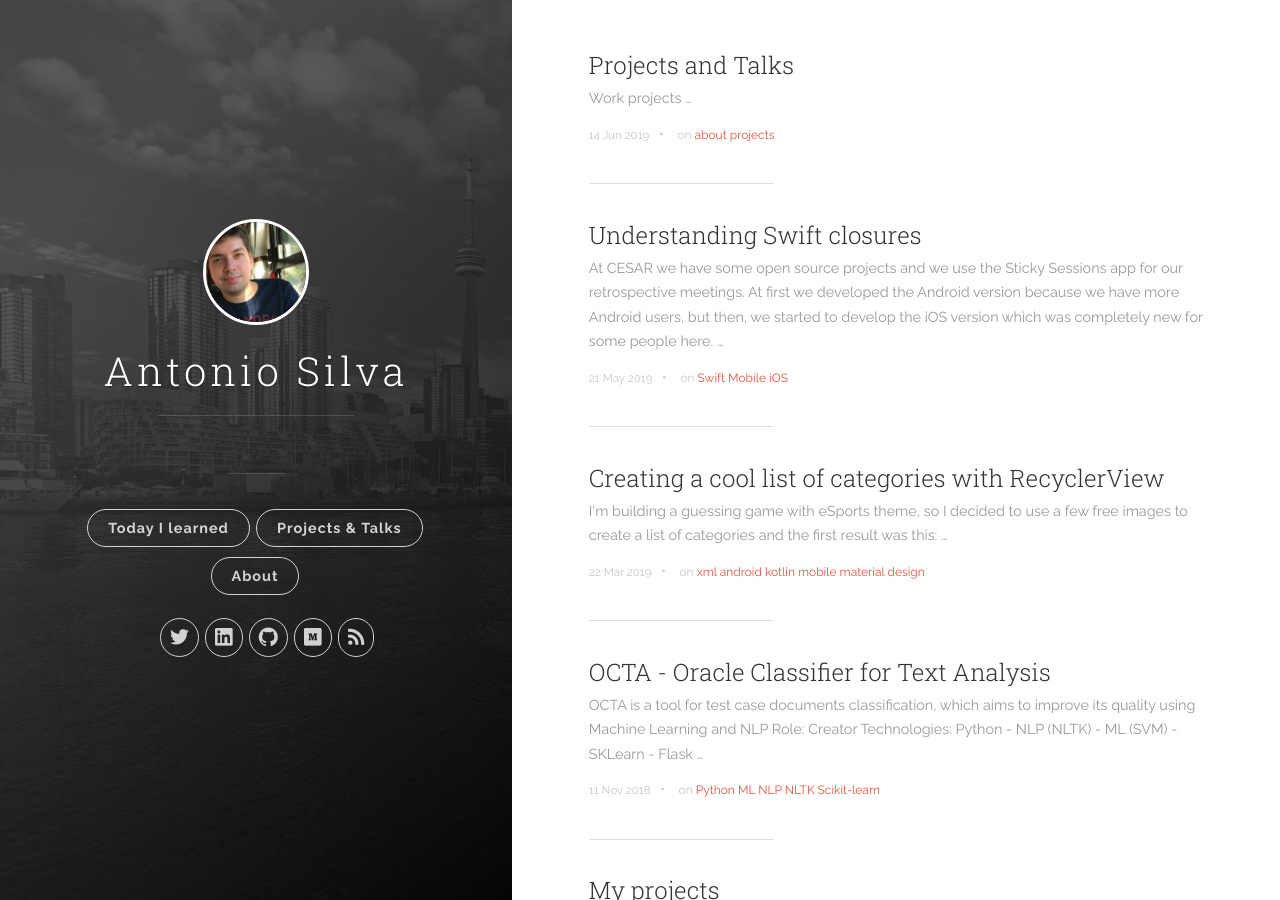
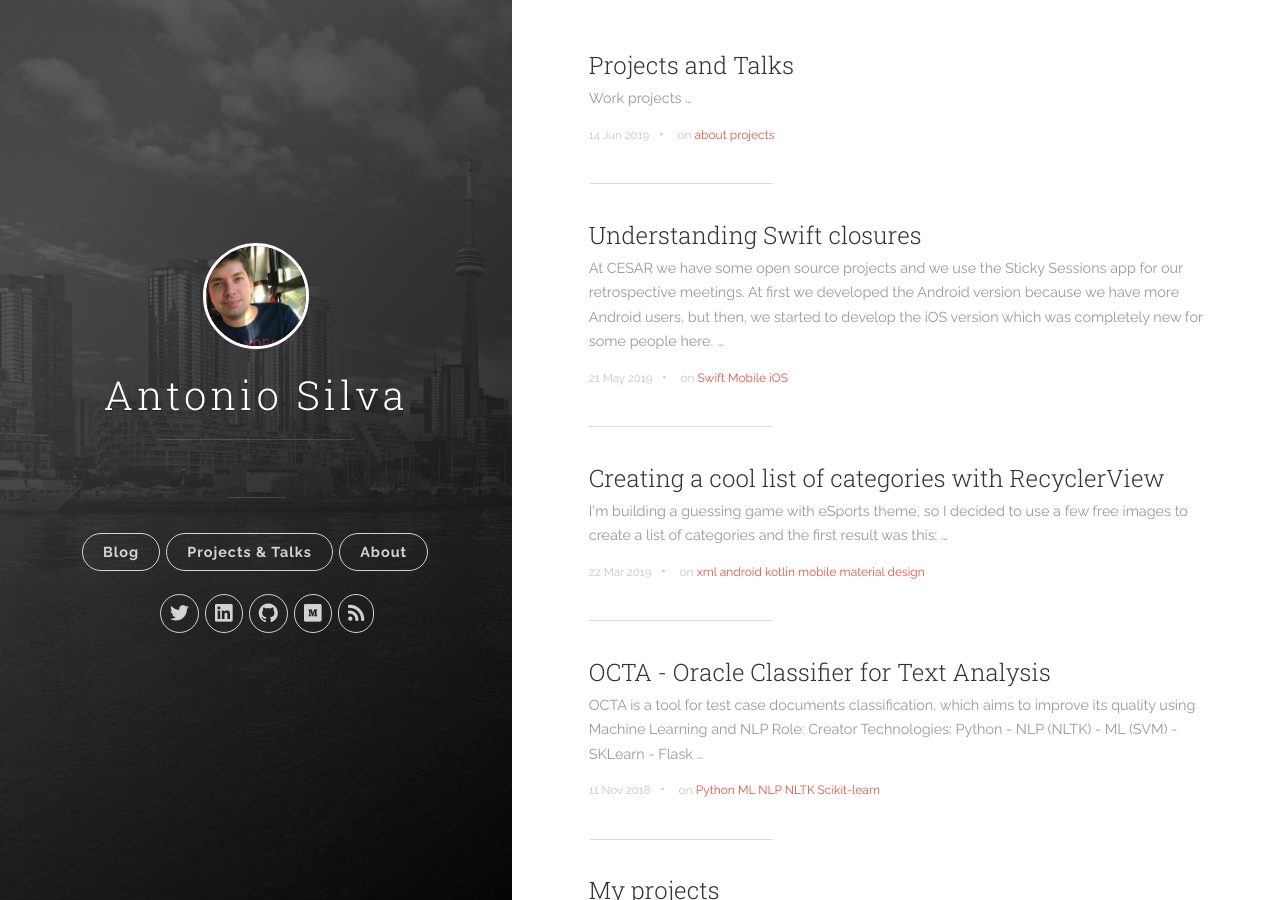
Before and after one commit to antoniosj/antoniosj.github.io, a Jekyll site: the page built from index.html, in a window 1280 px wide and 900 px high. Built offline with Jekyll 4.4.1, drawn with Linux system fonts in a browser that asks for light colours; the list of posts is cut into pages by our own code.

Commit message:
Update header.html

```diff
--- a/_includes/header.html
+++ b/_includes/header.html
@@ -22,9 +22,9 @@
 
           <nav class="cover-navigation cover-navigation--primary">
             <ul class="navigationblock">
-              <li class="navigation__item"><a href="{{ site.baseurl }}/#blog" title="link to {{ site.title }} blog" class="blog-button">Today I learned</a></li>
-              <li class="navigation__item"><a href="{{ site.baseurl }}/2018/my-projects/" title="link to {{ site.title }} blog" class="blog-button">Projects & Talks</a></li>
-              <li class="navigation__item"><a href="{{ site.baseurl }}/2018/about-me/" title="link to {{ site.title }} about me" class="blog-button">About</a></li>
+              <li class="navigation__item"><a href="{{ site.baseurl }}/#blog" title="link to {{ site.title }} blog" class="blog-button">Blog</a></li>
+              <li class="navigation__item"><a href="{{ site.baseurl }}/#2018/my-projects/" title="link to {{ site.title }} blog" class="blog-button">Projects & Talks</a></li>
+              <li class="navigation__item"><a href="{{ site.baseurl }}/#2018/about-me/" title="link to {{ site.title }} about me" class="blog-button">About</a></li>
             </ul>
           </nav>
 
```
